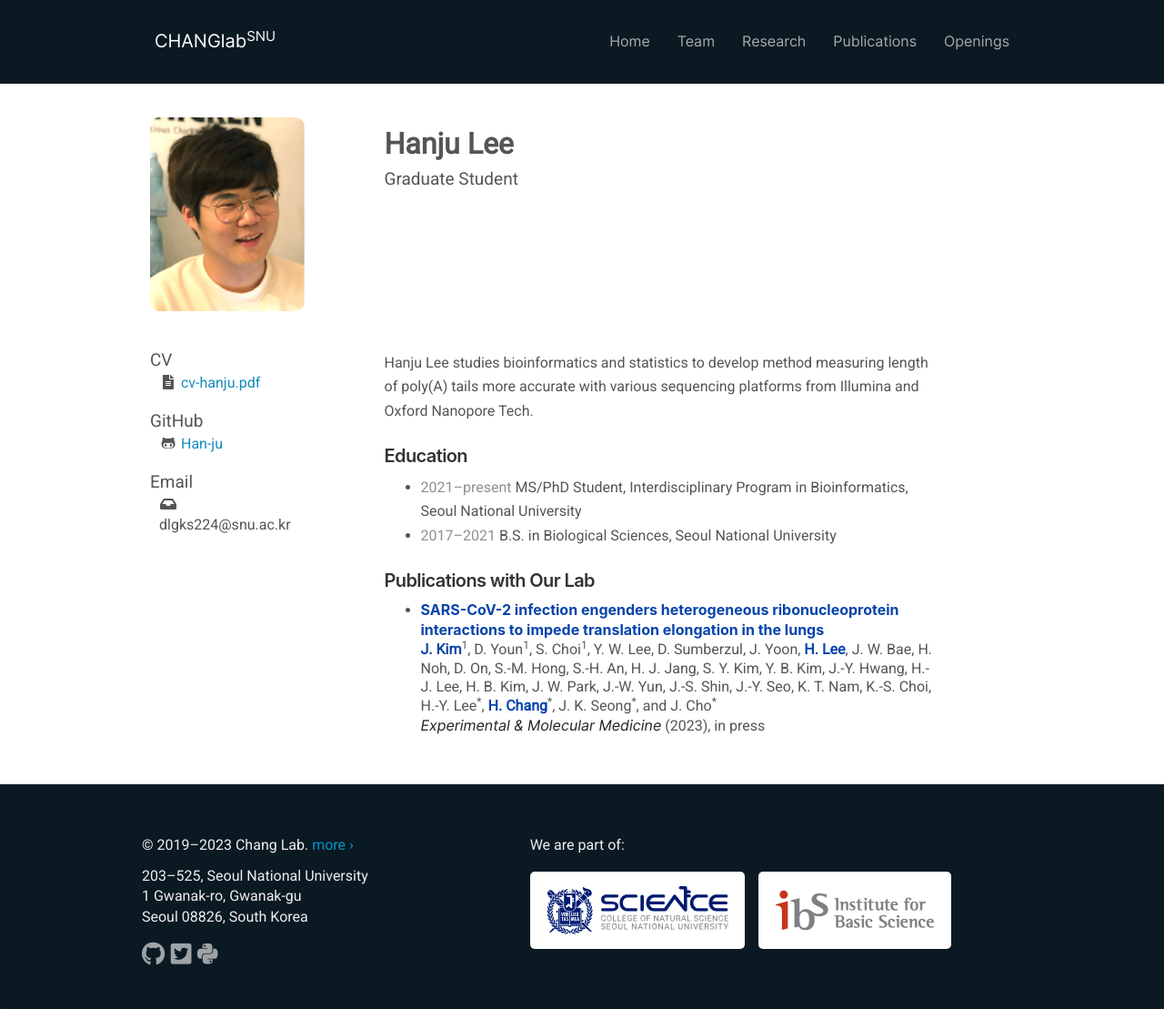
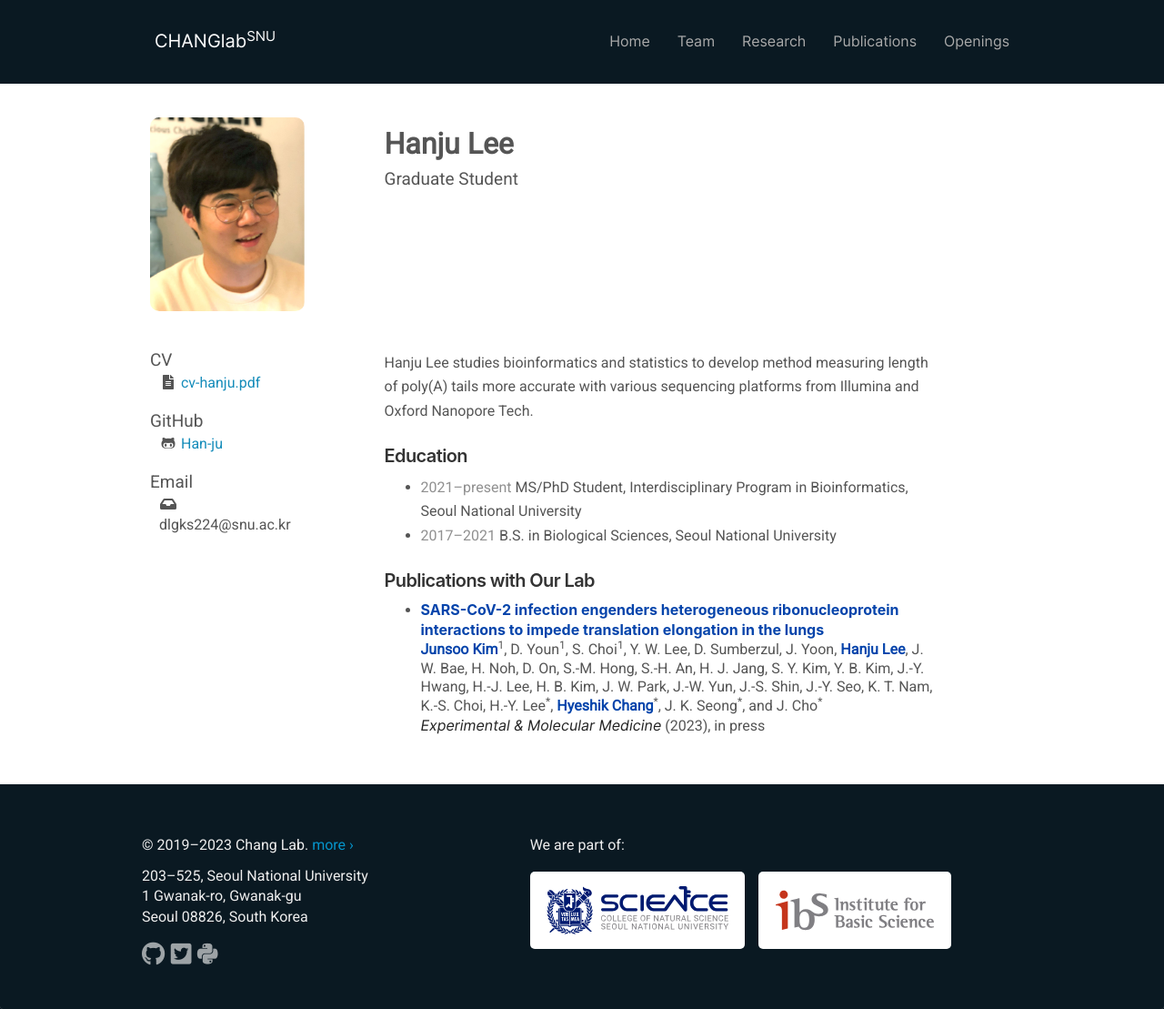
Before and after one commit to ChangLabSNU/ChangLabSNU.github.io, a Jekyll site: the page built from _pages/team/hanju-lee.md, in a window 1280 px wide and 1109 px high. Shown: the whole window at 91% size. Built offline with Jekyll 4.4.1, drawn with Linux system fonts in a browser that asks for light colours; nearby versions of some CDN libraries; some web fonts are replaced.

Commit message:
Show full names for lab members in publication list.

```diff
--- a/_includes/publication_author_list.html
+++ b/_includes/publication_author_list.html
@@ -6,7 +6,7 @@
 {% endif -%}
 {%- if author.link -%}
 {%- assign member = site.data.team | where_exp:"memb", "memb.link == author.link" -%}
-  <a class="publi_author" href="{{ site.url }}{{ site.baseurl }}/team/{{ author.link }}">{{ member.first.name_abbr }}</a>
+  <a class="publi_author" href="{{ site.url }}{{ site.baseurl }}/team/{{ author.link }}">{{ member.first.name }}</a>
 {%- else -%}
   <span class="publi_author">{{ author.name }}</span>
 {%- endif -%}
```
